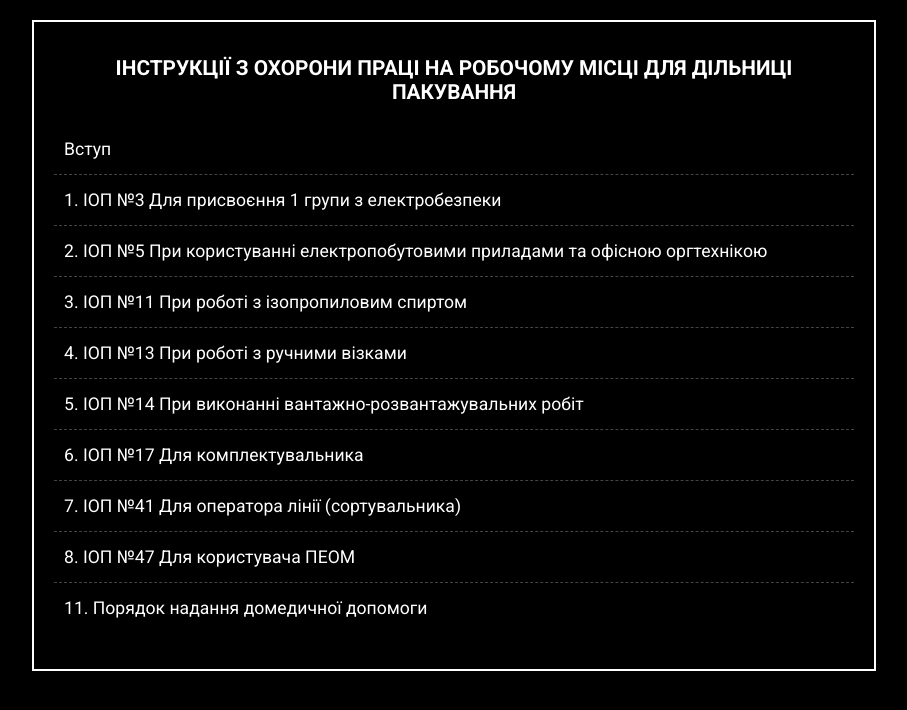
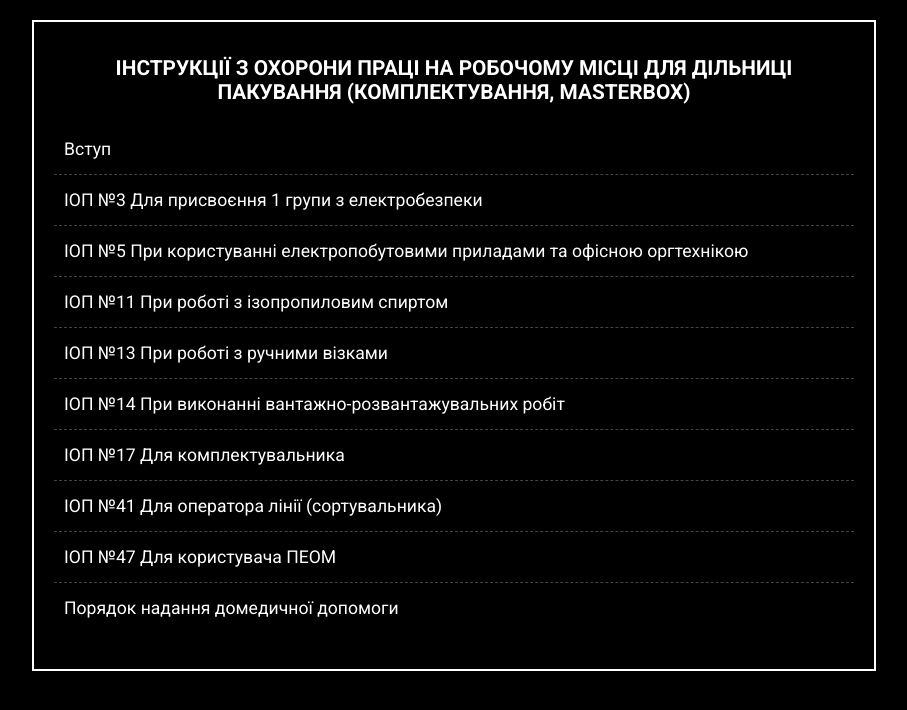
Before and after one commit to shylovak-spec/IOP_PKG, a plain HTML site: page index.html in a window 1280 px wide. Shown: the whole page, without its empty margins (186-1093 px from the left). Drawn offline with Linux system fonts and the light colour scheme.

Commit message:
Update index.html

```diff
--- a/index.html
+++ b/index.html
@@ -97,19 +97,19 @@
 <body>
 
     <div class="container">
-        <h1>Інструкції з охорони праці на робочому місці для дільниці Пакування</h1>
+        <h1>Інструкції з охорони праці на робочому місці для дільниці Пакування (комплектування, MasterBox)</h1>
 
         <ol id="instruction-list">
     <li data-file="vstup">Вступ</li>
-    <li data-file="iop3">1. ІОП №3 Для присвоєння 1 групи з електробезпеки</li>
-    <li data-file="iop5">2. ІОП №5 При користуванні електропобутовими приладами та офісною оргтехнікою</li>
-    <li data-file="iop11">3. ІОП №11 При роботі з ізопропиловим спиртом</li>
-    <li data-file="iop13">4. ІОП №13 При роботі з ручними візками</li>
-    <li data-file="iop14">5. ІОП №14 При виконанні вантажно-розвантажувальних робіт</li>
-    <li data-file="iop17">6. ІОП №17 Для комплектувальника</li>
-    <li data-file="iop41">7. ІОП №41 Для оператора лінії (сортувальника)</li>
-    <li data-file="iop47">8. ІОП №47 Для користувача ПЕОМ</li>
-    <li><a href="first_aid.html">11. Порядок надання домедичної допомоги</a></li>
+    <li data-file="iop3"> ІОП №3 Для присвоєння 1 групи з електробезпеки</li>
+    <li data-file="iop5"> ІОП №5 При користуванні електропобутовими приладами та офісною оргтехнікою</li>
+    <li data-file="iop11"> ІОП №11 При роботі з ізопропиловим спиртом</li>
+    <li data-file="iop13"> ІОП №13 При роботі з ручними візками</li>
+    <li data-file="iop14"> ІОП №14 При виконанні вантажно-розвантажувальних робіт</li>
+    <li data-file="iop17"> ІОП №17 Для комплектувальника</li>
+    <li data-file="iop41"> ІОП №41 Для оператора лінії (сортувальника)</li>
+    <li data-file="iop47"> ІОП №47 Для користувача ПЕОМ</li>
+    <li><a href="first_aid.html"> Порядок надання домедичної допомоги</a></li>
 </ol>
     </div>
 
@@ -188,7 +188,7 @@
     function adjustSpeed(delta) {
         let newSpeed = audioPlayer.playbackRate + delta;
         if (newSpeed < 1.0) newSpeed = 1.0;
-        if (newSpeed > 2.0) newSpeed = 2.0;
+        if (newSpeed > 1.5) newSpeed = 1.5;
         audioPlayer.playbackRate = newSpeed;
         speedDisplay.textContent = newSpeed.toFixed(2);
     }
```
